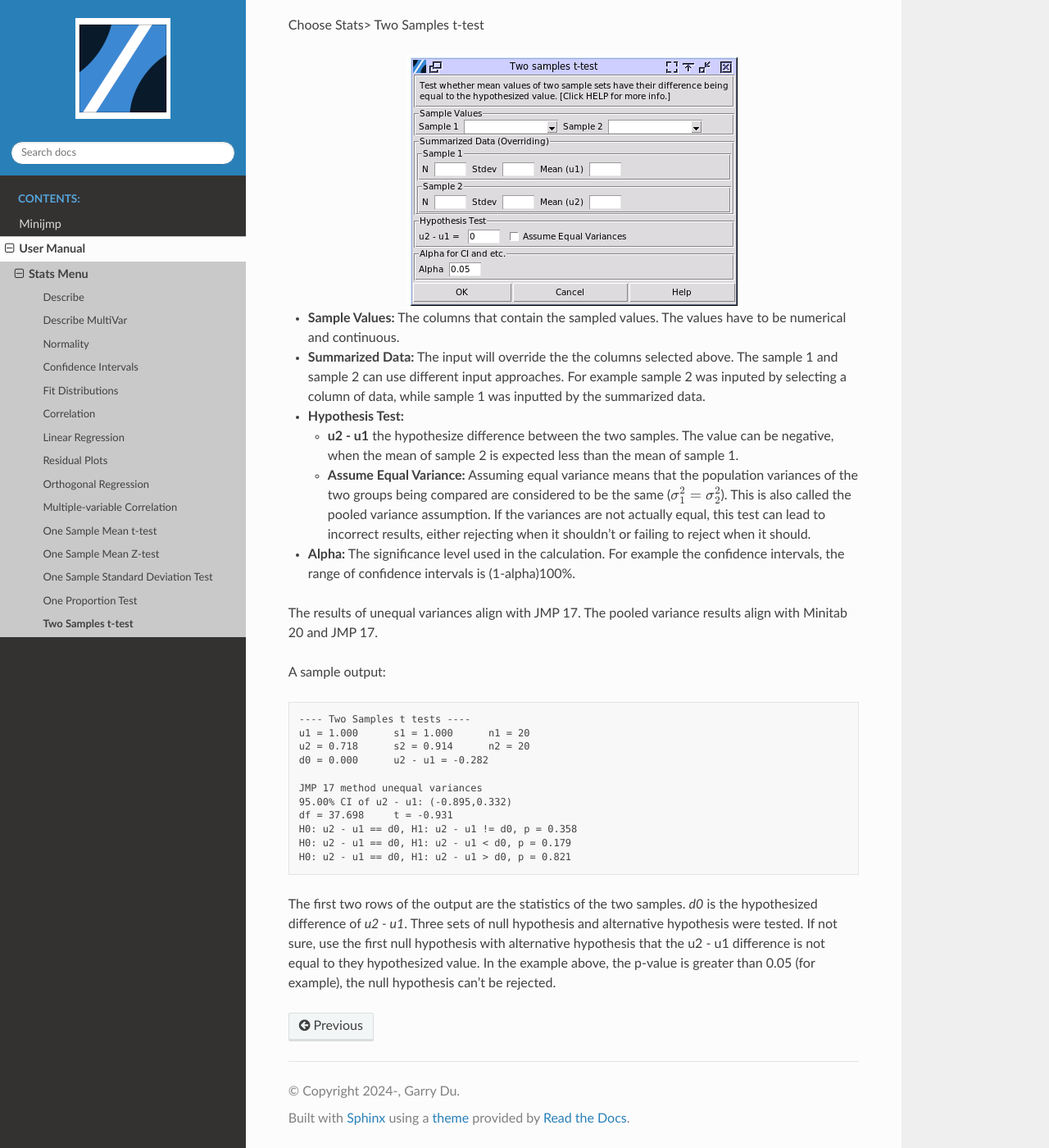
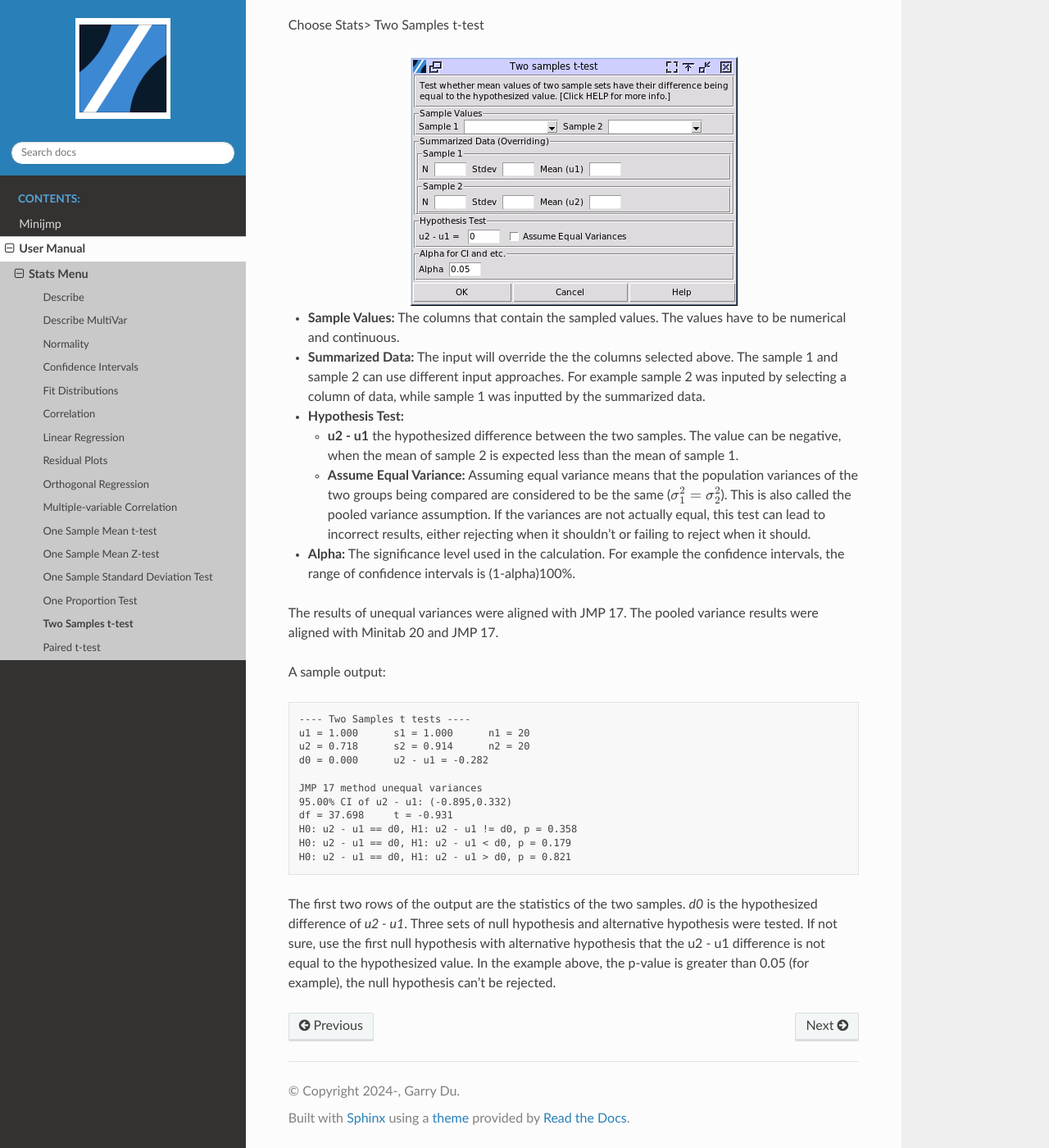
Before and after one commit to garrydu/Minijmp, a Sphinx documentation site: the page built from docs/usage/2sample_t.rst, in a window 1280 px wide and 1400 px high, scrolled down 141 px. Shown: the whole window at 82% size. Built offline with Sphinx 7.4.7 and the Read the Docs theme 3.1.0, drawn with Linux system fonts in a browser that asks for light colours.

Commit message:
fixed typos

```diff
--- a/docs/usage/2sample_t.rst
+++ b/docs/usage/2sample_t.rst
@@ -10,12 +10,12 @@ Choose Stats> Two Samples t-test
 - **Summarized Data:** The input will override the the columns selected above. The sample 1 and sample 2 can use different input approaches. For example sample 2 was inputed by selecting a column of data, while sample 1 was inputted by the summarized data.
 - **Hypothesis Test:**
 
-  - **u2 - u1** the hypothesize difference between the two samples. The value can be negative, when the mean of sample 2 is expected less than the mean of sample 1.
+  - **u2 - u1** the hypothesized difference between the two samples. The value can be negative, when the mean of sample 2 is expected less than the mean of sample 1.
   - **Assume Equal Variance:** Assuming equal variance means that the population variances of the two groups being compared are considered to be the same (:math:`\sigma_1^2 = \sigma_2^2`). This is also called the pooled variance assumption. If the variances are not actually equal, this test can lead to incorrect results, either rejecting when it shouldn't or failing to reject when it should.
 
 - **Alpha:** The significance level used in the calculation. For example the confidence intervals, the range of confidence intervals is (1-alpha)100%.
 
-The results of unequal variances align with JMP 17. The pooled variance results align with Minitab 20 and JMP 17.
+The results of unequal variances were aligned with JMP 17. The pooled variance results were aligned with Minitab 20 and JMP 17.
 
 A sample output:
 
@@ -33,4 +33,4 @@ A sample output:
   H0: u2 - u1 == d0, H1: u2 - u1 < d0, p = 0.179
   H0: u2 - u1 == d0, H1: u2 - u1 > d0, p = 0.821
 
-The first two rows of the output are the statistics of the two samples. `d0` is the hypothesized difference of `u2 - u1`. Three sets of null hypothesis and alternative hypothesis were tested. If not sure, use the first null hypothesis with alternative hypothesis that the u2 - u1 difference is not equal to they hypothesized value. In the example above, the p-value is greater than 0.05 (for example), the null hypothesis can't be rejected.
+The first two rows of the output are the statistics of the two samples. `d0` is the hypothesized difference of `u2 - u1`. Three sets of null hypothesis and alternative hypothesis were tested. If not sure, use the first null hypothesis with alternative hypothesis that the u2 - u1 difference is not equal to the hypothesized value. In the example above, the p-value is greater than 0.05 (for example), the null hypothesis can't be rejected.
--- a/docs/usage/index.rst
+++ b/docs/usage/index.rst
@@ -22,3 +22,4 @@ Stats Menu
    1sample_dev
    1sample_prop
    2sample_t
+   paired_t
```
